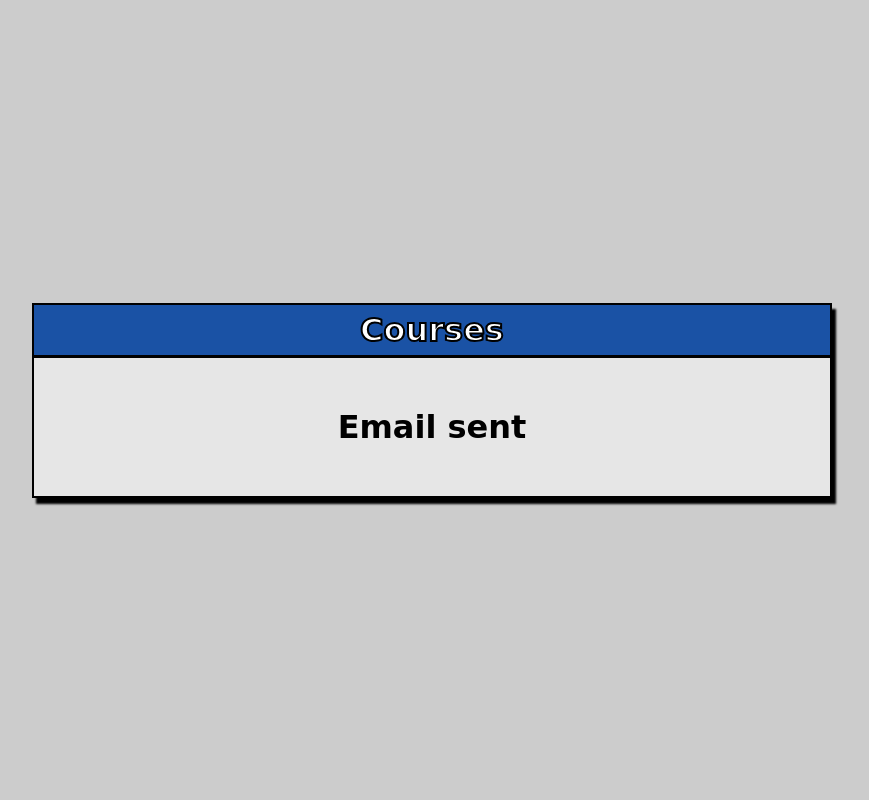
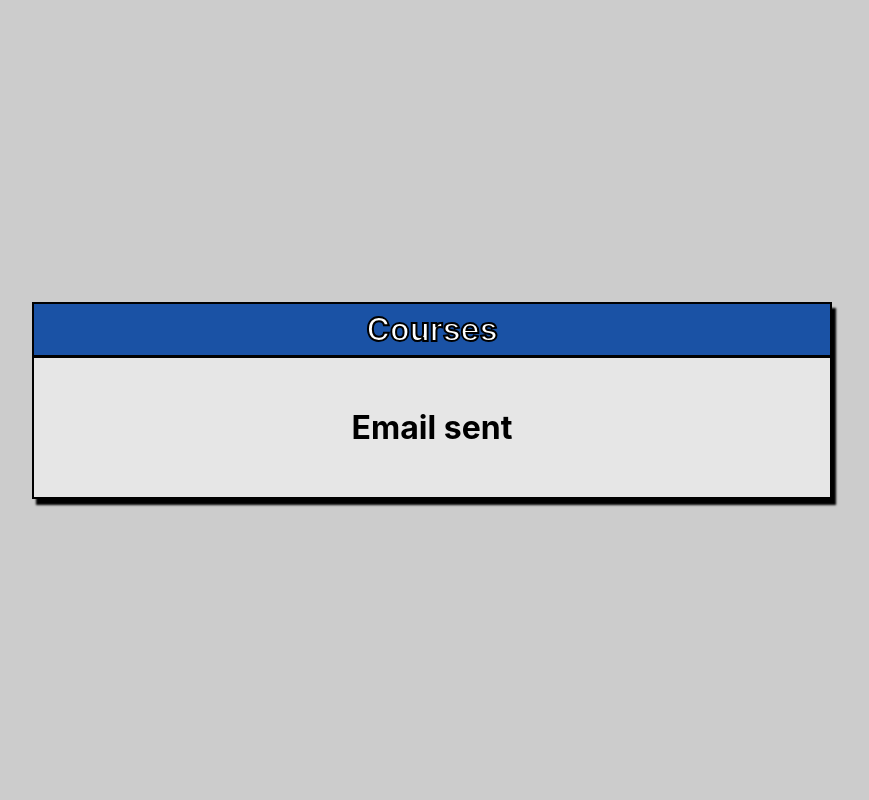
Before and after one commit to sibongakonkebuthelezi91/simple_mail_protocol, a Flask app: template templates/sent.html in a window 1280 px wide. Shown: the whole page, without its empty margins (208-1077 px from the left). Run offline with Flask 3, Linux system fonts and the light colour scheme; the template is opened without the code that fills it, so the values that code supplies are empty.

Commit message:
debugging

```diff
--- a/static/css/style_sent.css
+++ b/static/css/style_sent.css
@@ -10,7 +10,7 @@ body{
     min-height: 100vh;
     margin: 0;
     background-color: #ccc;
-    font-family: 'Comic Sans MS', 'Cursive', sans-serif;
+    font-family: 'Inter', -apple-system, BlinkMacSystemFont, 'Segoe UI', Roboto, 'Helvetica Neue', Arial, sans-serif;
 }
 
 .container{
```
